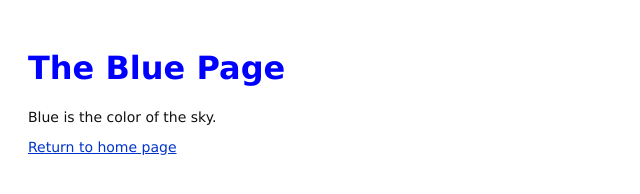
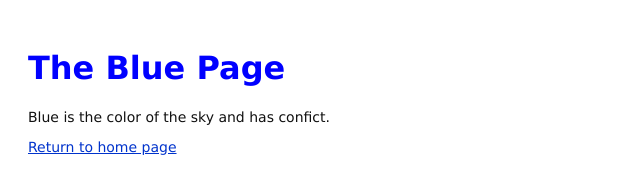
Before and after one commit to JacekPiekarski/central-repo, a plain HTML site: page blue.html in a window 1280 px wide. Shown: the whole page, without its empty margins (0-640 px from the left). Drawn offline with Linux system fonts and the light colour scheme.

Commit message:
Update blue color description

```diff
--- a/blue.html
+++ b/blue.html
@@ -7,7 +7,7 @@
 </head>
 <body>
   <h1 style="color: #00F">The Blue Page</h1>
-  <p>Blue is the color of the sky.</p>
+  <p>Blue is the color of the sky and has confict.</p>
   <p><a href="index.html">Return to home page</a></p>
 </body>
 </html>
```
